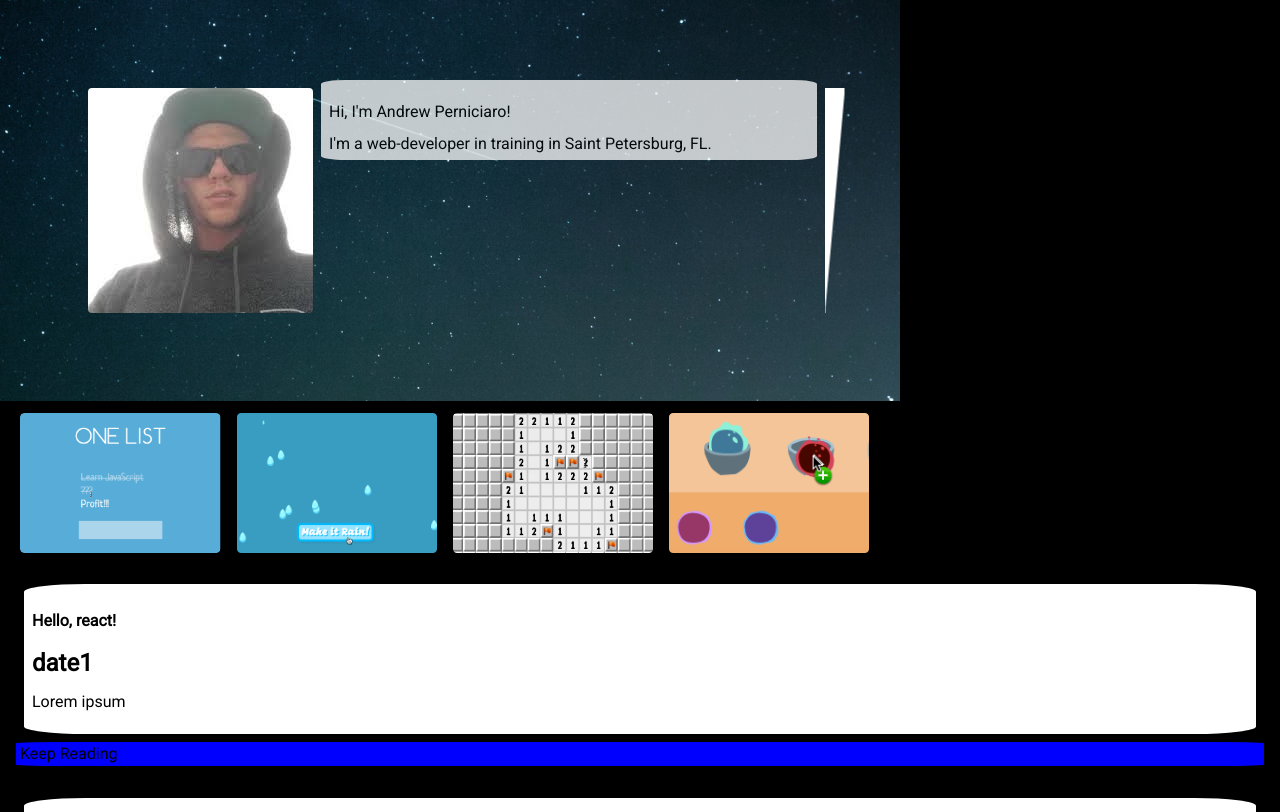
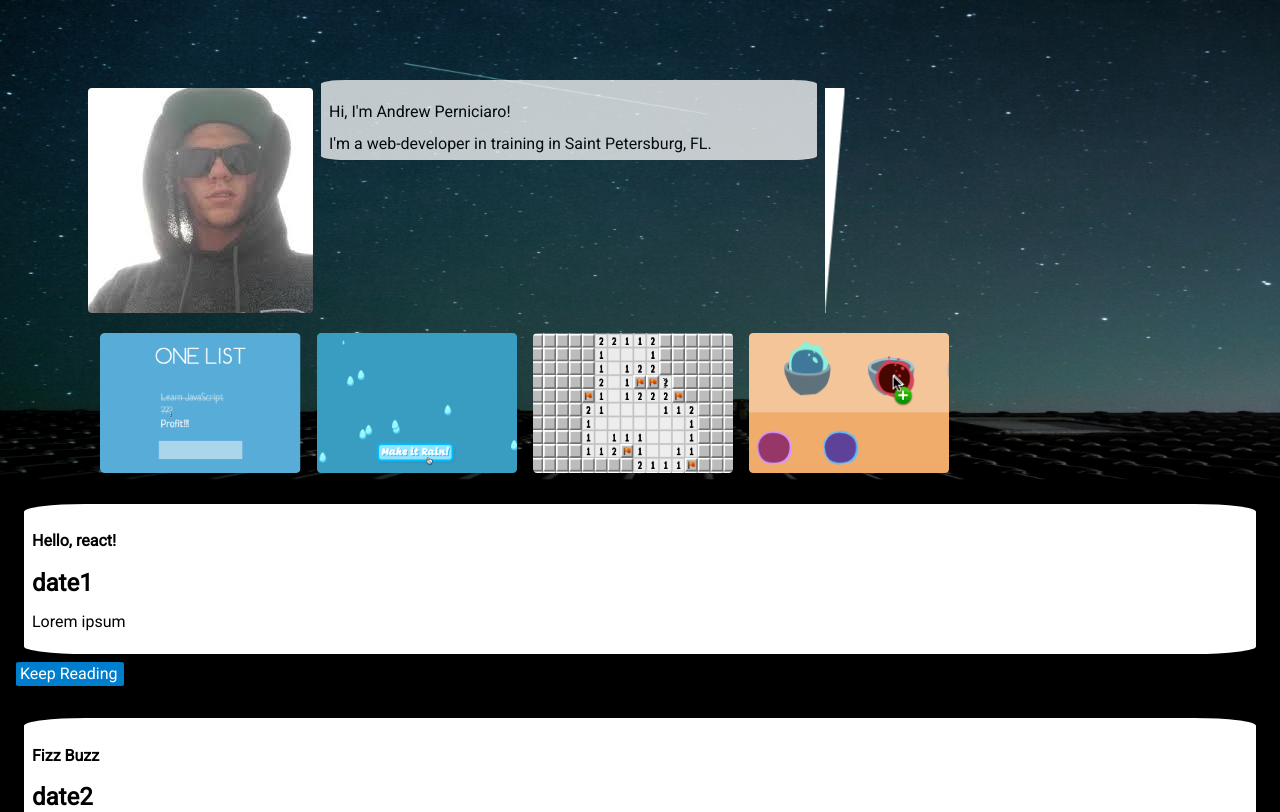
Before and after one commit to aperniciaro/portfolio, a website: page public/index.html in a window 1280 px wide. Shown: the top 812 px of the page. Drawn offline with Linux system fonts and the light colour scheme.

Commit message:
Moved projects to header

```diff
--- a/public/index.html
+++ b/public/index.html
@@ -14,9 +14,9 @@
 
   <body>
     <header>
+      <section class="salutation">
         <img src="/images/other AP.jpeg" alt="Andrew Perniciaro" />
-      <section>
-        <!-- word bubble -->
+        <section class="word-bubble">
           <p>
             Hi, I'm Andrew Perniciaro!
           </p>
@@ -25,8 +25,7 @@
           </p>
         </section>
         <img src="/images/tri.png" alt="quotation arrow" />
-    </header>
-
+      </section>
       <section class="projects">
         <a>
           <img src="/images/sliced/one-list-slice.png" alt="one list slice" />
@@ -50,6 +49,7 @@
           />
         </a>
       </section>
+    </header>
 
     <section class="blog">
       <article class="blog-post-1">
--- a/public/screen.css
+++ b/public/screen.css
@@ -16,17 +16,25 @@ body {
 header {
   background-image: url(/images/space.png);
   background-repeat: no-repeat;
+  background-size: 100% 100%;
   display: flex;
-  justify-content: column;
+  flex-direction: column;
   padding: 5rem;
+  margin: 0;
+  height: 20rem;
 }
 
-header img {
+.salutation {
+  display: flex;
+  flex-direction: row;
+}
+
+.salutation img {
   border: 0.5rem solid transparent;
   border-radius: 5%;
 }
 
-header section {
+.word-bubble {
   background-color: white;
   opacity: 0.75;
   width: 30rem;
@@ -71,10 +79,12 @@ section article article {
 }
 
 section a p {
-  background-color: blue;
+  background-color: rgb(0 126 206);
   margin: 0;
   border: 0.25rem solid transparent;
   border-radius: 5%;
+  width: 6.25rem;
+  color: white;
 }
 
 footer {
```
Lines whose indentation alone changed are shown as unchanged.
